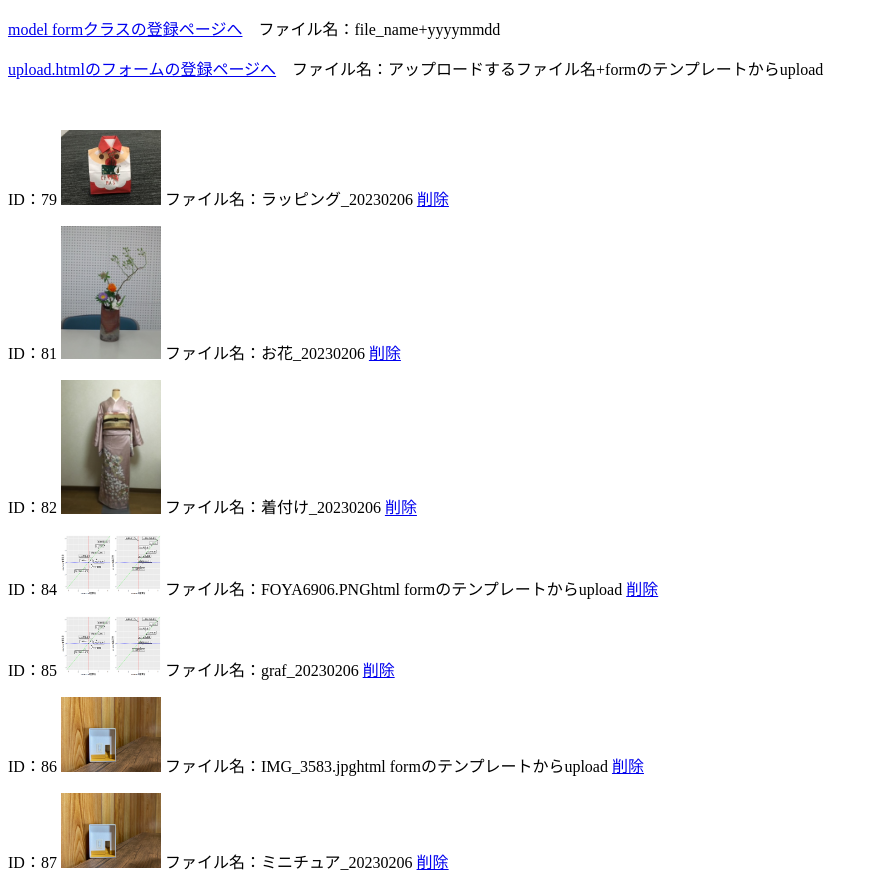
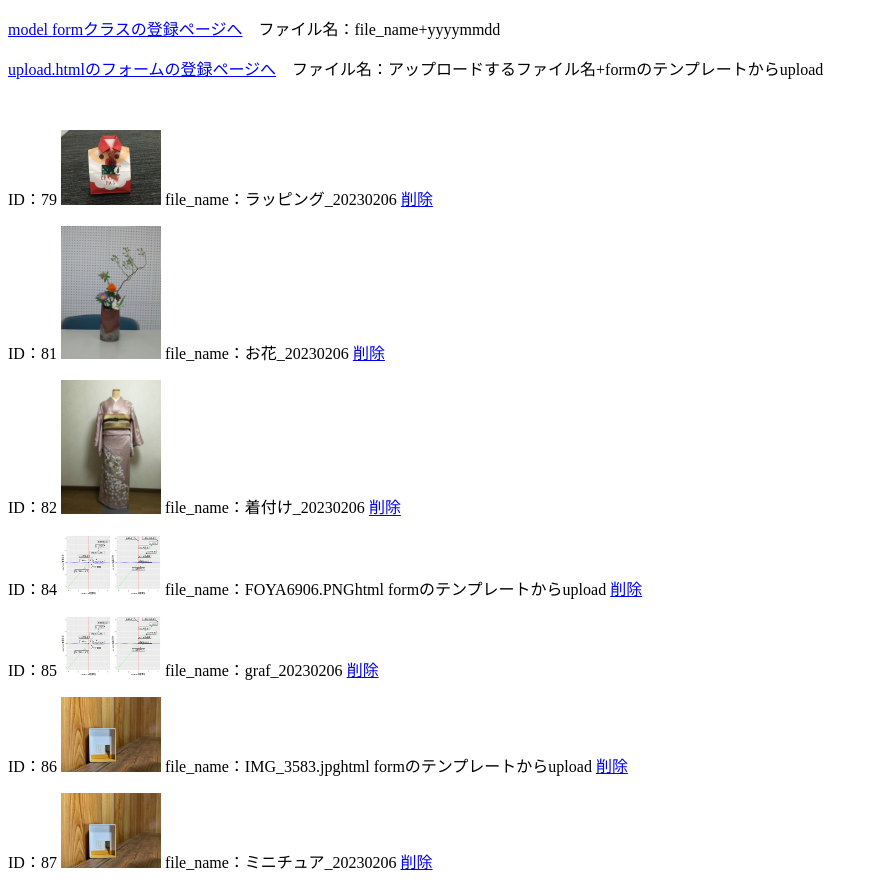
Before and after one commit to puji8493/upload_pictures, a Django app: page /list/ in a window 1280 px wide. Shown: the whole page, without its empty margins (0-878 px from the left). Run offline with Django 4.2, Linux system fonts and the light colour scheme; data comes from the database, SQL or seed files in the repository.

Commit message:
一部編集

```diff
--- a/pictures/templates/list.html
+++ b/pictures/templates/list.html
@@ -13,7 +13,7 @@
         <tr>
             <p>ID：{{ object.id }}
             <img width="100px" heigth="100px" src="{{ object.file.url }}">
-                ファイル名：{{ object.file_name }}
+                file_name：{{ object.file_name }}
             <a href="{% url 'pictures:delete' pk=object.id %}">削除</a></p>
         </tr>
         {% endfor %}
```
